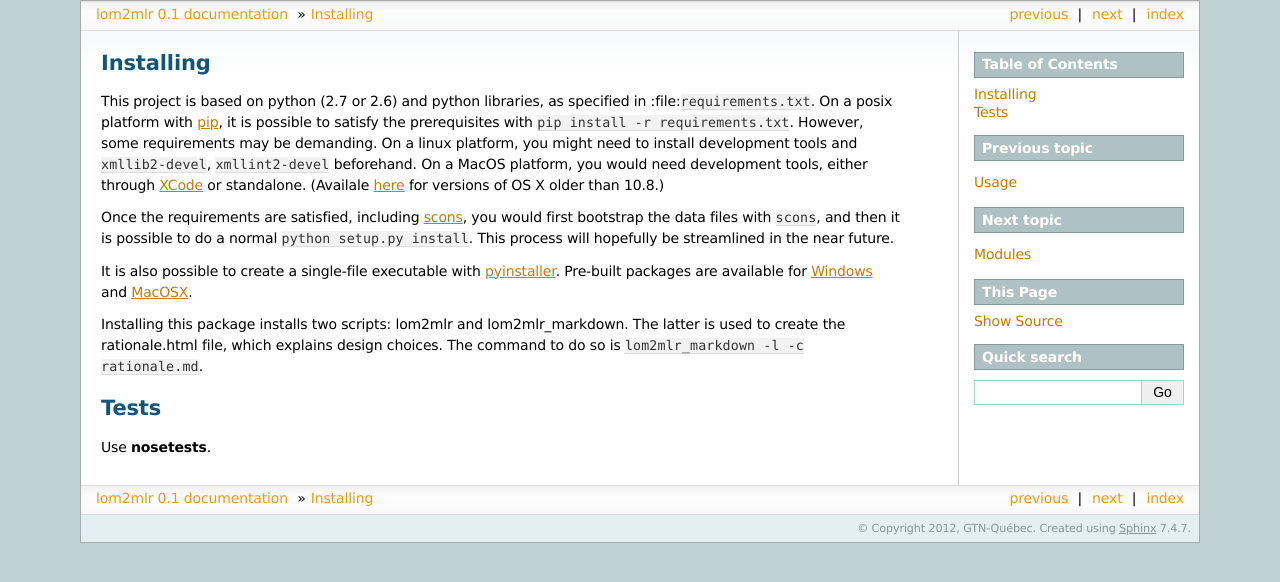
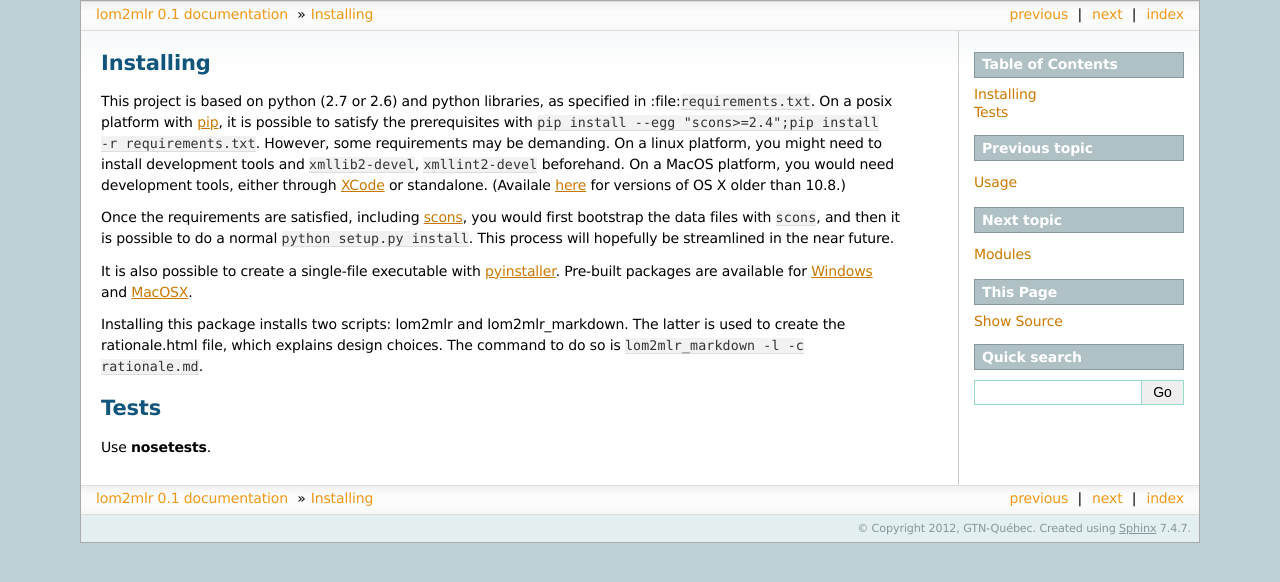
Before and after one commit to GTN-Quebec/lom2mlr, a Sphinx documentation site: the page built from docs/installing.rst, in a window 1280 px wide. Shown: the top 582 px of the page. Built offline with Sphinx 7.4.7, drawn with Linux system fonts in a browser that asks for light colours.

Commit message:
Scons needs to be install separately as the '--egg' option is not compatible with requirements.txt

```diff
--- a/docs/installing.rst
+++ b/docs/installing.rst
@@ -5,7 +5,7 @@ Installing
 This project is based on python (2.7 or 2.6) and python libraries, as specified in
 :file:``requirements.txt``. On a posix platform with pip_,
 it is possible to satisfy the prerequisites with
-``pip install -r requirements.txt``. However, some requirements may be
+``pip install --egg "scons>=2.4";pip install -r requirements.txt``. However, some requirements may be
 demanding. On a linux platform, you might need to install development
 tools and ``xmllib2-devel``, ``xmllint2-devel`` beforehand. On a MacOS
 platform, you would need development tools, either through XCode_ or standalone.
--- a/requirements.txt
+++ b/requirements.txt
@@ -2,7 +2,6 @@ Jinja2==2.7.3
 Markdown==2.5
 MarkupSafe==0.23
 Pygments==1.6
-SCons>=2.3.0
 SPARQLWrapper==1.6.4
 Sphinx==1.2.3
 docutils==0.12
```
